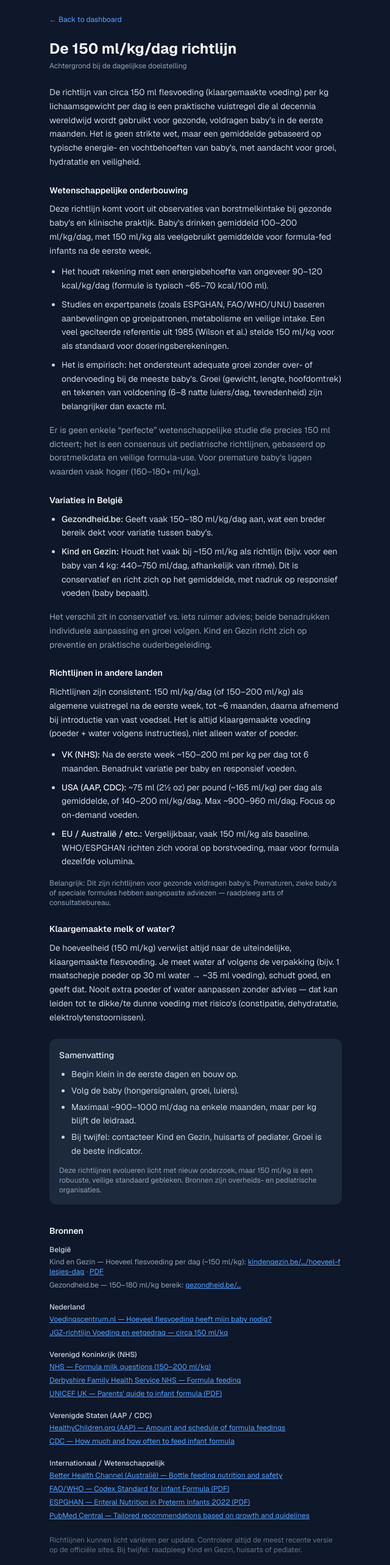
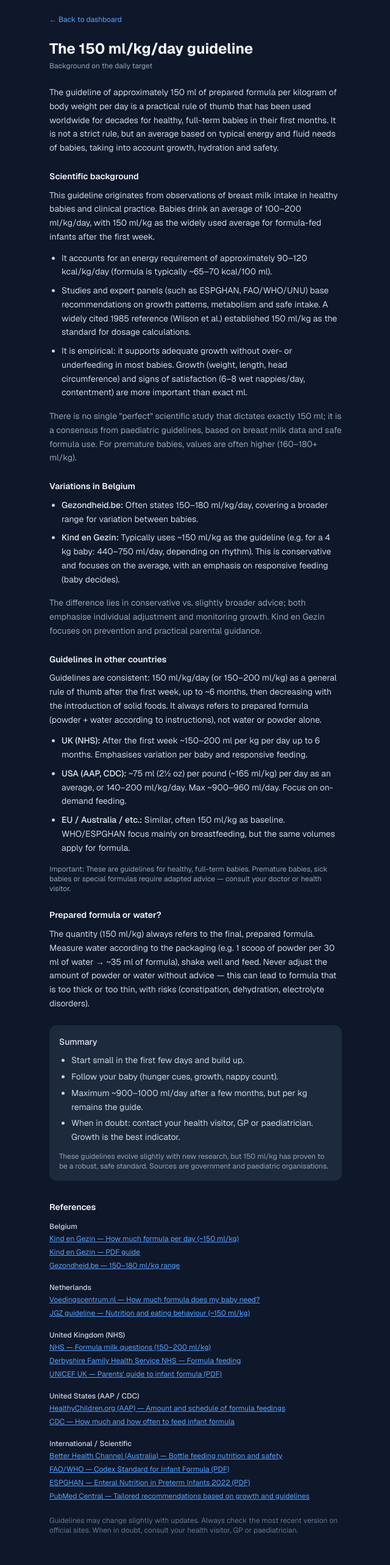
Before and after one commit to koenswings/baby-milk-tracker, a Next.js app: page /info/150ml in a window 1280 px wide. Shown: the top 2566 px of the page at 61% size, without its empty margins (319-959 px from the left). Built offline with nearby package versions, Linux system fonts and the light colour scheme.

Commit message:
feat: translate 150ml info page to English; isolate content for future i18n

```diff
--- a/src/app/info/150ml/page.tsx
+++ b/src/app/info/150ml/page.tsx
@@ -1,149 +1,179 @@
 import Link from "next/link";
 
+// Content is isolated here for future i18n support.
+// When app language switching is implemented, swap this object per locale.
+const content = {
+  title: "The 150 ml/kg/day guideline",
+  subtitle: "Background on the daily target",
+  back: "← Back to dashboard",
+
+  intro: `The guideline of approximately 150 ml of prepared formula per kilogram of body weight per day is a practical rule of thumb that has been used worldwide for decades for healthy, full-term babies in their first months. It is not a strict rule, but an average based on typical energy and fluid needs of babies, taking into account growth, hydration and safety.`,
+
+  science: {
+    heading: "Scientific background",
+    p1: `This guideline originates from observations of breast milk intake in healthy babies and clinical practice. Babies drink an average of 100–200 ml/kg/day, with 150 ml/kg as the widely used average for formula-fed infants after the first week.`,
+    bullets: [
+      `It accounts for an energy requirement of approximately 90–120 kcal/kg/day (formula is typically ~65–70 kcal/100 ml).`,
+      `Studies and expert panels (such as ESPGHAN, FAO/WHO/UNU) base recommendations on growth patterns, metabolism and safe intake. A widely cited 1985 reference (Wilson et al.) established 150 ml/kg as the standard for dosage calculations.`,
+      `It is empirical: it supports adequate growth without over- or underfeeding in most babies. Growth (weight, length, head circumference) and signs of satisfaction (6–8 wet nappies/day, contentment) are more important than exact ml.`,
+    ],
+    note: `There is no single "perfect" scientific study that dictates exactly 150 ml; it is a consensus from paediatric guidelines, based on breast milk data and safe formula use. For premature babies, values are often higher (160–180+ ml/kg).`,
+  },
+
+  belgium: {
+    heading: "Variations in Belgium",
+    bullets: [
+      { org: "Gezondheid.be:", text: "Often states 150–180 ml/kg/day, covering a broader range for variation between babies." },
+      { org: "Kind en Gezin:", text: "Typically uses ~150 ml/kg as the guideline (e.g. for a 4 kg baby: 440–750 ml/day, depending on rhythm). This is conservative and focuses on the average, with an emphasis on responsive feeding (baby decides)." },
+    ],
+    note: `The difference lies in conservative vs. slightly broader advice; both emphasise individual adjustment and monitoring growth. Kind en Gezin focuses on prevention and practical parental guidance.`,
+  },
+
+  international: {
+    heading: "Guidelines in other countries",
+    p1: `Guidelines are consistent: 150 ml/kg/day (or 150–200 ml/kg) as a general rule of thumb after the first week, up to ~6 months, then decreasing with the introduction of solid foods. It always refers to prepared formula (powder + water according to instructions), not water or powder alone.`,
+    bullets: [
+      { country: "UK (NHS):", text: "After the first week ~150–200 ml per kg per day up to 6 months. Emphasises variation per baby and responsive feeding." },
+      { country: "USA (AAP, CDC):", text: "~75 ml (2½ oz) per pound (~165 ml/kg) per day as an average, or 140–200 ml/kg/day. Max ~900–960 ml/day. Focus on on-demand feeding." },
+      { country: "EU / Australia / etc.:", text: "Similar, often 150 ml/kg as baseline. WHO/ESPGHAN focus mainly on breastfeeding, but the same volumes apply for formula." },
+    ],
+    disclaimer: `Important: These are guidelines for healthy, full-term babies. Premature babies, sick babies or special formulas require adapted advice — consult your doctor or health visitor.`,
+  },
+
+  preparedMilk: {
+    heading: "Prepared formula or water?",
+    text: `The quantity (150 ml/kg) always refers to the final, prepared formula. Measure water according to the packaging (e.g. 1 scoop of powder per 30 ml of water → ~35 ml of formula), shake well and feed. Never adjust the amount of powder or water without advice — this can lead to formula that is too thick or too thin, with risks (constipation, dehydration, electrolyte disorders).`,
+  },
+
+  summary: {
+    heading: "Summary",
+    bullets: [
+      "Start small in the first few days and build up.",
+      "Follow your baby (hunger cues, growth, nappy count).",
+      "Maximum ~900–1000 ml/day after a few months, but per kg remains the guide.",
+      "When in doubt: contact your health visitor, GP or paediatrician. Growth is the best indicator.",
+    ],
+    note: `These guidelines evolve slightly with new research, but 150 ml/kg has proven to be a robust, safe standard. Sources are government and paediatric organisations.`,
+  },
+
+  references: {
+    heading: "References",
+    groups: [
+      {
+        region: "Belgium",
+        links: [
+          { label: "Kind en Gezin — How much formula per day (~150 ml/kg)", url: "https://www.kindengezin.be/nl/thema/voeding/flesvoeding/hoeveel-flesjes-dag" },
+          { label: "Kind en Gezin — PDF guide", url: "https://publicaties.vlaanderen.be/view-file/74087" },
+          { label: "Gezondheid.be — 150–180 ml/kg range", url: "https://www.gezondheid.be/artikel/baby/borst-of-fles-hoeveel-voedingen-heeft-je-baby-nodig-per-dag-34161" },
+        ],
+      },
+      {
+        region: "Netherlands",
+        links: [
+          { label: "Voedingscentrum.nl — How much formula does my baby need?", url: "https://www.voedingscentrum.nl/nl/zwanger-en-kind/borstvoeding-en-flesvoeding/flesvoeding-geven/hoeveel-flesvoeding-heeft-mijn-baby-nodig-.aspx" },
+          { label: "JGZ guideline — Nutrition and eating behaviour (~150 ml/kg)", url: "https://www.jgzrichtlijnen.nl/richtlijn/jgz-richtlijn-voeding-en-eetgedrag/" },
+        ],
+      },
+      {
+        region: "United Kingdom (NHS)",
+        links: [
+          { label: "NHS — Formula milk questions (150–200 ml/kg)", url: "https://www.nhs.uk/baby/breastfeeding-and-bottle-feeding/bottle-feeding/formula-milk-questions/" },
+          { label: "Derbyshire Family Health Service NHS — Formula feeding", url: "https://derbyshirefamilyhealthservice.nhs.uk/our-services/0-5-years/infant-feeding-and-nutrition/formula-feeding" },
+          { label: "UNICEF UK — Parents' guide to infant formula (PDF)", url: "https://www.unicef.org.uk/babyfriendly/wp-content/uploads/sites/2/2016/12/Parents-guide-to-infant-formula.pdf" },
+        ],
+      },
+      {
+        region: "United States (AAP / CDC)",
+        links: [
+          { label: "HealthyChildren.org (AAP) — Amount and schedule of formula feedings", url: "https://www.healthychildren.org/English/ages-stages/baby/formula-feeding/Pages/amount-and-schedule-of-formula-feedings.aspx" },
+          { label: "CDC — How much and how often to feed infant formula", url: "https://www.cdc.gov/infant-toddler-nutrition/formula-feeding/how-much-and-how-often.html" },
+        ],
+      },
+      {
+        region: "International / Scientific",
+        links: [
+          { label: "Better Health Channel (Australia) — Bottle feeding nutrition and safety", url: "https://www.betterhealth.vic.gov.au/health/healthyliving/bottle-feeding-nutrition-and-safety" },
+          { label: "FAO/WHO — Codex Standard for Infant Formula (PDF)", url: "https://www.fao.org/input/download/standards/288/CXS_072e_2015.pdf" },
+          { label: "ESPGHAN — Enteral Nutrition in Preterm Infants 2022 (PDF)", url: "https://www.espghan.org/dam/jcr:092f7f5a-6557-433c-98d6-7259ab1a9cfa/Enteral%20Nutrition%20in%20Preterm%20Infants%202022%20A.204.pdf" },
+          { label: "PubMed Central — Tailored recommendations based on growth and guidelines", url: "https://pmc.ncbi.nlm.nih.gov/articles/PMC11473556/" },
+        ],
+      },
+    ],
+    footer: "Guidelines may change slightly with updates. Always check the most recent version on official sites. When in doubt, consult your health visitor, GP or paediatrician.",
+  },
+};
+
 export default function Rule150mlPage() {
+  const c = content;
   return (
     <div className="max-w-lg mx-auto px-4 pt-6 pb-24 text-slate-300 text-sm leading-relaxed">
-      <Link href="/" className="text-blue-400 hover:text-blue-300 text-xs mb-6 block">← Back to dashboard</Link>
+      <Link href="/" className="text-blue-400 hover:text-blue-300 text-xs mb-6 block">{c.back}</Link>
 
-      <h1 className="text-2xl font-bold text-slate-100 mb-1">De 150 ml/kg/dag richtlijn</h1>
-      <p className="text-slate-400 text-xs mb-6">Achtergrond bij de dagelijkse doelstelling</p>
+      <h1 className="text-2xl font-bold text-slate-100 mb-1">{c.title}</h1>
+      <p className="text-slate-400 text-xs mb-6">{c.subtitle}</p>
 
-      <p className="mb-4">
-        De richtlijn van circa 150 ml flesvoeding (klaargemaakte voeding) per kg lichaamsgewicht per dag is een
-        praktische vuistregel die al decennia wereldwijd wordt gebruikt voor gezonde, voldragen baby&apos;s in de
-        eerste maanden. Het is geen strikte wet, maar een gemiddelde gebaseerd op typische energie- en
-        vochtbehoeften van baby&apos;s, met aandacht voor groei, hydratatie en veiligheid.
-      </p>
+      <p className="mb-4">{c.intro}</p>
 
-      <h2 className="text-slate-100 font-semibold mt-6 mb-2">Wetenschappelijke onderbouwing</h2>
-      <p className="mb-3">
-        Deze richtlijn komt voort uit observaties van borstmelkintake bij gezonde baby&apos;s en klinische praktijk.
-        Baby&apos;s drinken gemiddeld 100–200 ml/kg/dag, met 150 ml/kg als veelgebruikt gemiddelde voor
-        formula-fed infants na de eerste week.
-      </p>
+      {/* Science */}
+      <h2 className="text-slate-100 font-semibold mt-6 mb-2">{c.science.heading}</h2>
+      <p className="mb-3">{c.science.p1}</p>
       <ul className="list-disc pl-5 space-y-2 mb-4">
-        <li>Het houdt rekening met een energiebehoefte van ongeveer 90–120 kcal/kg/dag (formule is typisch ~65–70 kcal/100 ml).</li>
-        <li>Studies en expertpanels (zoals ESPGHAN, FAO/WHO/UNU) baseren aanbevelingen op groeipatronen, metabolisme en veilige intake. Een veel geciteerde referentie uit 1985 (Wilson et al.) stelde 150 ml/kg voor als standaard voor doseringsberekeningen.</li>
-        <li>Het is empirisch: het ondersteunt adequate groei zonder over- of ondervoeding bij de meeste baby&apos;s. Groei (gewicht, lengte, hoofdomtrek) en tekenen van voldoening (6–8 natte luiers/dag, tevredenheid) zijn belangrijker dan exacte ml.</li>
+        {c.science.bullets.map((b, i) => <li key={i}>{b}</li>)}
       </ul>
-      <p className="mb-4 text-slate-400">
-        Er is geen enkele &ldquo;perfecte&rdquo; wetenschappelijke studie die precies 150 ml dicteert; het is een consensus uit
-        pediatrische richtlijnen, gebaseerd op borstmelkdata en veilige formula-use. Voor premature baby&apos;s liggen
-        waarden vaak hoger (160–180+ ml/kg).
-      </p>
+      <p className="mb-4 text-slate-400">{c.science.note}</p>
 
-      <h2 className="text-slate-100 font-semibold mt-6 mb-2">Variaties in België</h2>
+      {/* Belgium */}
+      <h2 className="text-slate-100 font-semibold mt-6 mb-2">{c.belgium.heading}</h2>
       <ul className="list-disc pl-5 space-y-2 mb-4">
-        <li><span className="text-slate-200 font-medium">Gezondheid.be:</span> Geeft vaak 150–180 ml/kg/dag aan, wat een breder bereik dekt voor variatie tussen baby&apos;s.</li>
-        <li><span className="text-slate-200 font-medium">Kind en Gezin:</span> Houdt het vaak bij ~150 ml/kg als richtlijn (bijv. voor een baby van 4 kg: 440–750 ml/dag, afhankelijk van ritme). Dit is conservatief en richt zich op het gemiddelde, met nadruk op responsief voeden (baby bepaalt).</li>
+        {c.belgium.bullets.map((b, i) => (
+          <li key={i}><span className="text-slate-200 font-medium">{b.org}</span> {b.text}</li>
+        ))}
       </ul>
-      <p className="mb-4 text-slate-400">
-        Het verschil zit in conservatief vs. iets ruimer advies; beide benadrukken individuele aanpassing en groei
-        volgen. Kind en Gezin richt zich op preventie en praktische ouderbegeleiding.
-      </p>
+      <p className="mb-4 text-slate-400">{c.belgium.note}</p>
 
-      <h2 className="text-slate-100 font-semibold mt-6 mb-2">Richtlijnen in andere landen</h2>
-      <p className="mb-3">
-        Richtlijnen zijn consistent: 150 ml/kg/dag (of 150–200 ml/kg) als algemene vuistregel na de eerste week,
-        tot ~6 maanden, daarna afnemend bij introductie van vast voedsel. Het is altijd klaargemaakte voeding
-        (poeder + water volgens instructies), niet alleen water of poeder.
-      </p>
+      {/* International */}
+      <h2 className="text-slate-100 font-semibold mt-6 mb-2">{c.international.heading}</h2>
+      <p className="mb-3">{c.international.p1}</p>
       <ul className="list-disc pl-5 space-y-2 mb-4">
-        <li><span className="text-slate-200 font-medium">VK (NHS):</span> Na de eerste week ~150–200 ml per kg per dag tot 6 maanden. Benadrukt variatie per baby en responsief voeden.</li>
-        <li><span className="text-slate-200 font-medium">USA (AAP, CDC):</span> ~75 ml (2½ oz) per pound (~165 ml/kg) per dag als gemiddelde, of 140–200 ml/kg/dag. Max ~900–960 ml/dag. Focus op on-demand voeden.</li>
-        <li><span className="text-slate-200 font-medium">EU / Australië / etc.:</span> Vergelijkbaar, vaak 150 ml/kg als baseline. WHO/ESPGHAN richten zich vooral op borstvoeding, maar voor formula dezelfde volumina.</li>
+        {c.international.bullets.map((b, i) => (
+          <li key={i}><span className="text-slate-200 font-medium">{b.country}</span> {b.text}</li>
+        ))}
       </ul>
-      <p className="mb-4 text-slate-400 text-xs">
-        Belangrijk: Dit zijn richtlijnen voor gezonde voldragen baby&apos;s. Prematuren, zieke baby&apos;s of speciale
-        formules hebben aangepaste adviezen — raadpleeg arts of consultatiebureau.
-      </p>
+      <p className="mb-4 text-slate-400 text-xs">{c.international.disclaimer}</p>
 
-      <h2 className="text-slate-100 font-semibold mt-6 mb-2">Klaargemaakte melk of water?</h2>
-      <p className="mb-4">
-        De hoeveelheid (150 ml/kg) verwijst altijd naar de uiteindelijke, klaargemaakte flesvoeding. Je meet water
-        af volgens de verpakking (bijv. 1 maatschepje poeder op 30 ml water → ~35 ml voeding), schudt goed, en
-        geeft dat. Nooit extra poeder of water aanpassen zonder advies — dat kan leiden tot te dikke/te dunne
-        voeding met risico&apos;s (constipatie, dehydratatie, elektrolytenstoornissen).
-      </p>
+      {/* Prepared milk */}
+      <h2 className="text-slate-100 font-semibold mt-6 mb-2">{c.preparedMilk.heading}</h2>
+      <p className="mb-4">{c.preparedMilk.text}</p>
 
+      {/* Summary */}
       <div className="bg-slate-800 rounded-xl p-4 mt-6">
-        <p className="text-slate-200 font-medium mb-2">Samenvatting</p>
+        <p className="text-slate-200 font-medium mb-2">{c.summary.heading}</p>
         <ul className="list-disc pl-5 space-y-1 text-slate-300">
-          <li>Begin klein in de eerste dagen en bouw op.</li>
-          <li>Volg de baby (hongersignalen, groei, luiers).</li>
-          <li>Maximaal ~900–1000 ml/dag na enkele maanden, maar per kg blijft de leidraad.</li>
-          <li>Bij twijfel: contacteer Kind en Gezin, huisarts of pediater. Groei is de beste indicator.</li>
+          {c.summary.bullets.map((b, i) => <li key={i}>{b}</li>)}
         </ul>
-        <p className="text-slate-400 text-xs mt-3">
-          Deze richtlijnen evolueren licht met nieuw onderzoek, maar 150 ml/kg is een robuuste, veilige standaard gebleken.
-          Bronnen zijn overheids- en pediatrische organisaties.
-        </p>
+        <p className="text-slate-400 text-xs mt-3">{c.summary.note}</p>
       </div>
 
       {/* References */}
-      <h2 className="text-slate-100 font-semibold mt-8 mb-3">Bronnen</h2>
-
+      <h2 className="text-slate-100 font-semibold mt-8 mb-3">{c.references.heading}</h2>
       <div className="space-y-5 text-xs">
-        <div>
-          <p className="text-slate-300 font-medium mb-1">België</p>
-          <ul className="space-y-1.5">
-            <li>
-              <span className="text-slate-400">Kind en Gezin — Hoeveel flesvoeding per dag (~150 ml/kg): </span>
-              <a href="https://www.kindengezin.be/nl/thema/voeding/flesvoeding/hoeveel-flesjes-dag" target="_blank" rel="noopener noreferrer" className="text-blue-400 hover:text-blue-300 underline break-all">kindengezin.be/…/hoeveel-flesjes-dag</a>
-              <span className="text-slate-500"> · </span>
-              <a href="https://publicaties.vlaanderen.be/view-file/74087" target="_blank" rel="noopener noreferrer" className="text-blue-400 hover:text-blue-300 underline">PDF</a>
-            </li>
-            <li>
-              <span className="text-slate-400">Gezondheid.be — 150–180 ml/kg bereik: </span>
-              <a href="https://www.gezondheid.be/artikel/baby/borst-of-fles-hoeveel-voedingen-heeft-je-baby-nodig-per-dag-34161" target="_blank" rel="noopener noreferrer" className="text-blue-400 hover:text-blue-300 underline break-all">gezondheid.be/…</a>
-            </li>
-          </ul>
-        </div>
-
-        <div>
-          <p className="text-slate-300 font-medium mb-1">Nederland</p>
-          <ul className="space-y-1.5">
-            <li>
-              <a href="https://www.voedingscentrum.nl/nl/zwanger-en-kind/borstvoeding-en-flesvoeding/flesvoeding-geven/hoeveel-flesvoeding-heeft-mijn-baby-nodig-.aspx" target="_blank" rel="noopener noreferrer" className="text-blue-400 hover:text-blue-300 underline break-all">Voedingscentrum.nl — Hoeveel flesvoeding heeft mijn baby nodig?</a>
-            </li>
-            <li>
-              <a href="https://www.jgzrichtlijnen.nl/richtlijn/jgz-richtlijn-voeding-en-eetgedrag/" target="_blank" rel="noopener noreferrer" className="text-blue-400 hover:text-blue-300 underline break-all">JGZ-richtlijn Voeding en eetgedrag — circa 150 ml/kg</a>
-            </li>
-          </ul>
-        </div>
-
-        <div>
-          <p className="text-slate-300 font-medium mb-1">Verenigd Koninkrijk (NHS)</p>
-          <ul className="space-y-1.5">
-            <li><a href="https://www.nhs.uk/baby/breastfeeding-and-bottle-feeding/bottle-feeding/formula-milk-questions/" target="_blank" rel="noopener noreferrer" className="text-blue-400 hover:text-blue-300 underline break-all">NHS — Formula milk questions (150–200 ml/kg)</a></li>
-            <li><a href="https://derbyshirefamilyhealthservice.nhs.uk/our-services/0-5-years/infant-feeding-and-nutrition/formula-feeding" target="_blank" rel="noopener noreferrer" className="text-blue-400 hover:text-blue-300 underline break-all">Derbyshire Family Health Service NHS — Formula feeding</a></li>
-            <li><a href="https://www.unicef.org.uk/babyfriendly/wp-content/uploads/sites/2/2016/12/Parents-guide-to-infant-formula.pdf" target="_blank" rel="noopener noreferrer" className="text-blue-400 hover:text-blue-300 underline break-all">UNICEF UK — Parents&apos; guide to infant formula (PDF)</a></li>
-          </ul>
-        </div>
-
-        <div>
-          <p className="text-slate-300 font-medium mb-1">Verenigde Staten (AAP / CDC)</p>
-          <ul className="space-y-1.5">
-            <li><a href="https://www.healthychildren.org/English/ages-stages/baby/formula-feeding/Pages/amount-and-schedule-of-formula-feedings.aspx" target="_blank" rel="noopener noreferrer" className="text-blue-400 hover:text-blue-300 underline break-all">HealthyChildren.org (AAP) — Amount and schedule of formula feedings</a></li>
-            <li><a href="https://www.cdc.gov/infant-toddler-nutrition/formula-feeding/how-much-and-how-often.html" target="_blank" rel="noopener noreferrer" className="text-blue-400 hover:text-blue-300 underline break-all">CDC — How much and how often to feed infant formula</a></li>
-          </ul>
-        </div>
-
-        <div>
-          <p className="text-slate-300 font-medium mb-1">Internationaal / Wetenschappelijk</p>
-          <ul className="space-y-1.5">
-            <li><a href="https://www.betterhealth.vic.gov.au/health/healthyliving/bottle-feeding-nutrition-and-safety" target="_blank" rel="noopener noreferrer" className="text-blue-400 hover:text-blue-300 underline break-all">Better Health Channel (Australië) — Bottle feeding nutrition and safety</a></li>
-            <li><a href="https://www.fao.org/input/download/standards/288/CXS_072e_2015.pdf" target="_blank" rel="noopener noreferrer" className="text-blue-400 hover:text-blue-300 underline break-all">FAO/WHO — Codex Standard for Infant Formula (PDF)</a></li>
-            <li><a href="https://www.espghan.org/dam/jcr:092f7f5a-6557-433c-98d6-7259ab1a9cfa/Enteral%20Nutrition%20in%20Preterm%20Infants%202022%20A.204.pdf" target="_blank" rel="noopener noreferrer" className="text-blue-400 hover:text-blue-300 underline break-all">ESPGHAN — Enteral Nutrition in Preterm Infants 2022 (PDF)</a></li>
-            <li><a href="https://pmc.ncbi.nlm.nih.gov/articles/PMC11473556/" target="_blank" rel="noopener noreferrer" className="text-blue-400 hover:text-blue-300 underline break-all">PubMed Central — Tailored recommendations based on growth and guidelines</a></li>
-          </ul>
-        </div>
+        {c.references.groups.map((g) => (
+          <div key={g.region}>
+            <p className="text-slate-300 font-medium mb-1">{g.region}</p>
+            <ul className="space-y-1.5">
+              {g.links.map((l) => (
+                <li key={l.url}>
+                  <a href={l.url} target="_blank" rel="noopener noreferrer"
+                    className="text-blue-400 hover:text-blue-300 underline break-all">
+                    {l.label}
+                  </a>
+                </li>
+              ))}
+            </ul>
+          </div>
+        ))}
       </div>
-
-      <p className="text-slate-500 text-xs mt-6 pb-4">
-        Richtlijnen kunnen licht variëren per update. Controleer altijd de meest recente versie op de officiële sites.
-        Bij twijfel: raadpleeg Kind en Gezin, huisarts of pediater.
-      </p>
+      <p className="text-slate-500 text-xs mt-6 pb-4">{c.references.footer}</p>
     </div>
   );
 }
```
